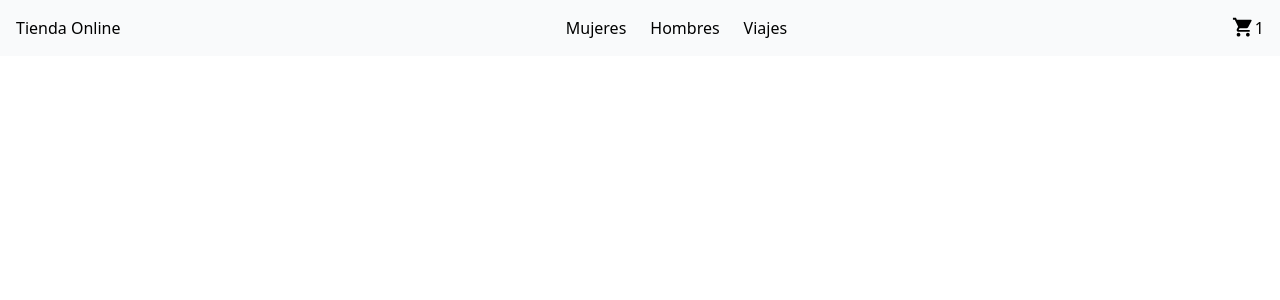
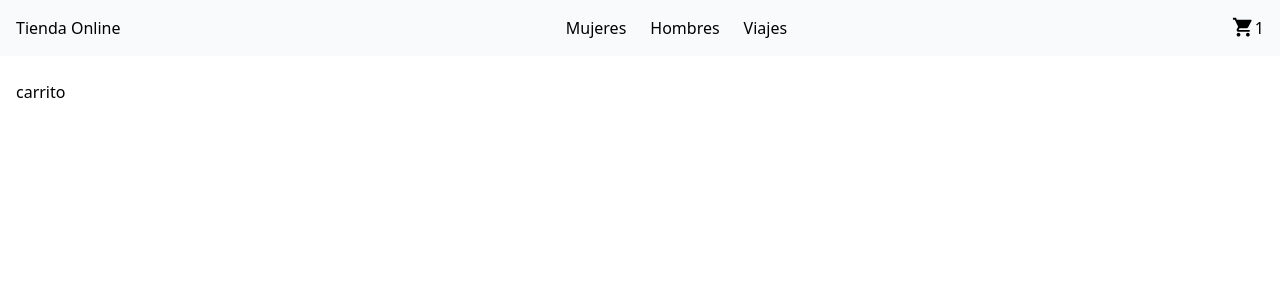
Before and after one commit to Eliza29/TiendaOnline-SeguraElizabeth, a React (Create React App) app: page /cart in a window 1280 px wide. Shown: the top 300 px of the page. Built offline with nearby package versions, Linux system fonts and the light colour scheme.

Commit message:
sincronizar counter

```diff
--- /dev/null
+++ b/src/components/Cart.js
@@ -0,0 +1,9 @@
+const Cart = () => {
+    return (
+        <div className="w-full h-screen p-4 mx-auto max-w-screen-xl mt-16">
+            carrito
+        </div>
+    )
+}
+
+export default Cart
--- a/src/components/ItemDetail.js
+++ b/src/components/ItemDetail.js
@@ -1,10 +1,15 @@
+import { useState } from "react"
 import ItemCount from "./ItemCount"
+import { Link } from "react-router-dom"
 
 
 const ItemDetail = ({item}) => {
 
+    const [quantity, setquantity] = useState(0)
 
     const onAdd = (counter) =>{
+
+        setquantity(counter)
         console.log('agregaste'+ counter + 'producto(s) al carrito')
     }
 
@@ -17,7 +22,11 @@ const ItemDetail = ({item}) => {
                 <p className="text-2xl font-semibold">{item.title}</p>
                 <p className="text-base my-7"> {item.description} </p>
                 <p className="text-xl font-semibold"> US$ {item.price} </p>
-                <ItemCount  stock={item.stock} initial={1} onAdd={onAdd}/>
+                {quantity===0 &&
+                    <ItemCount  stock={item.stock} initial={1} onAdd={onAdd}/>
+                }
+                <Link to="/cart"> <button className="w-full mt-1 p-1 text-sm bg-gray-100">COMPRAR</button></Link>
+
             </div>
         </div>
     )
--- a/src/components/Main.js
+++ b/src/components/Main.js
@@ -1,6 +1,7 @@
+import { Routes, Route } from "react-router-dom"
 import ItemDetailContainer from './ItemDetailContainer'
 import ItemListContainer from './ItemListContainer'
-import { Routes, Route } from "react-router-dom";
+import Cart from './Cart';
 
 const Main = () => {
     return (
@@ -9,6 +10,7 @@ const Main = () => {
                 <Route path="/" element={<ItemListContainer />}/>
                 <Route path="/category/:id" element={<ItemListContainer/>} />
                 <Route path="/item/:id" element={<ItemDetailContainer/>} />
+                <Route path="/cart" element={<Cart/>} />
             </Routes>
 
         </main>
```
